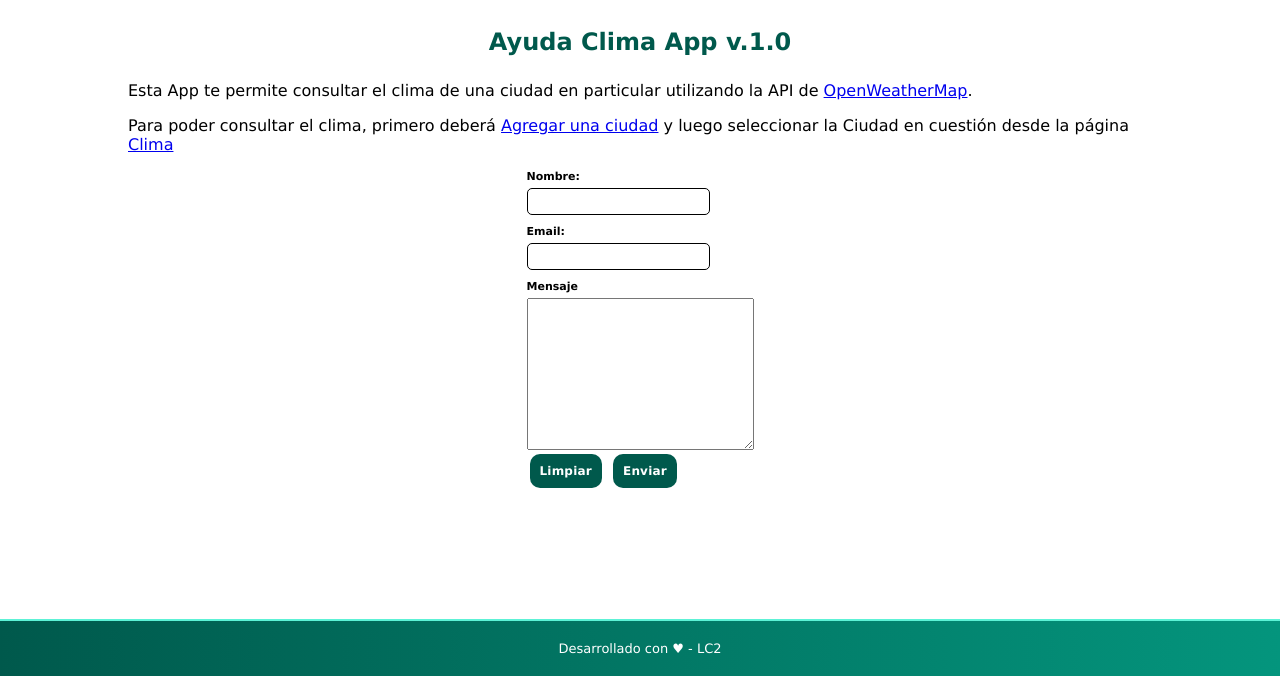
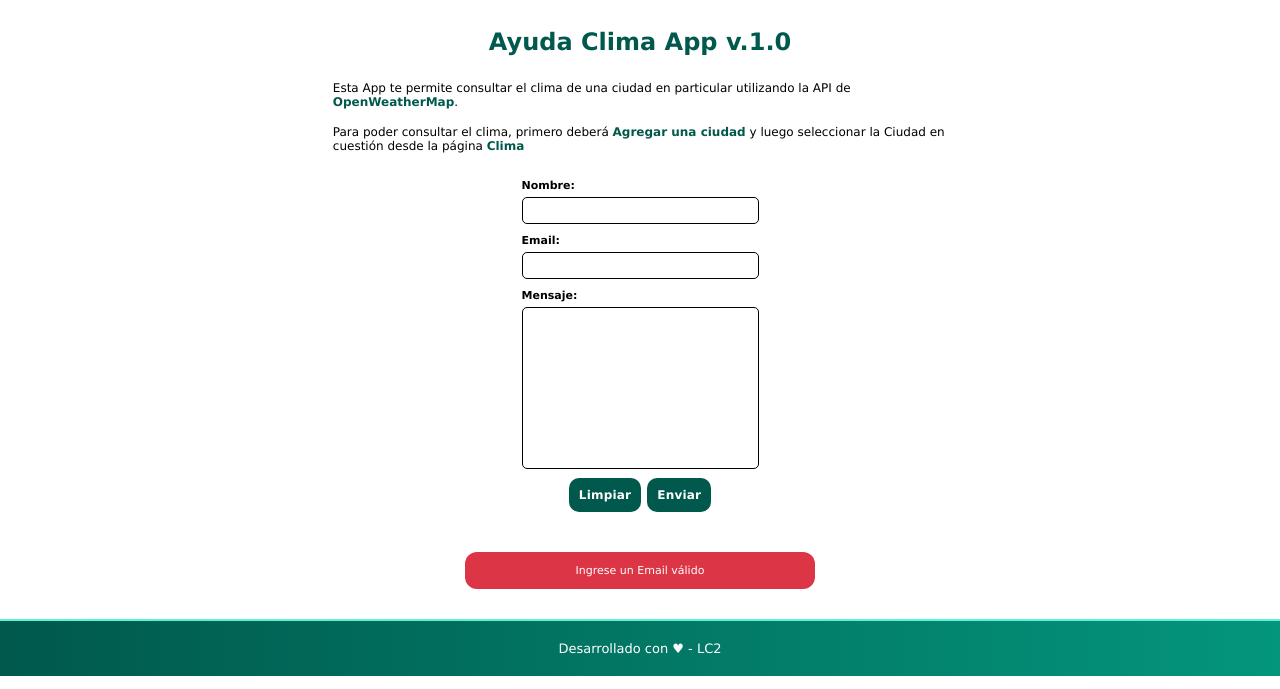
Before and after one commit to MattiRuiz/tup-lc2-clima-app, a plain HTML site: page help.html in a window 1280 px wide. Shown: the part 124-813 px from the top of the page. Drawn offline with Linux system fonts and the light colour scheme.

Commit message:
Finalizado el Trabajo Práctico Integrador 2: CSS

```diff
--- a/css/common.css
+++ b/css/common.css
@@ -12,6 +12,7 @@
     --color-back-active: #04957d;
     --color-gradient: linear-gradient(to right, var(--color-theme),
     var(--color-back-active));
+    --color-error: #dc3545;
 }
 
 body {
@@ -158,6 +159,25 @@ input:focus-visible {
     outline: none;
 }
 
+.mensajes {
+    flex-direction: column;
+    margin-top: 20px;
+}
+
+.mensaje {
+    width: 350px;
+    color: #fff;
+    font-size: 11px;
+    border-radius: 12px;
+    margin: 20px auto 0;
+    padding: 12px 20px;
+    text-align: center;
+}
+
+.mensaje p{
+    margin: 0;
+}
+
 /* Media Query: Estilos a aplicar sólo en pantallas mayores a 400px */
 @media (min-width: 400px) {
         main {
--- a/css/pages/help.css
+++ b/css/pages/help.css
@@ -0,0 +1,56 @@
+:root {
+    --color-error: #dc3545;
+    --color-theme: #00594c;
+}
+
+p {
+    font-size: 12px;
+}
+
+p a {
+    text-decoration: none;
+    color: var(--color-theme);
+    font-weight: bold;
+}
+
+main div{
+    width: 60%;
+    margin: 0 auto;
+}
+
+main {
+    margin-bottom: 40px;
+}
+
+input {
+    width: 100%;
+}
+
+textarea {
+    border: 1px solid #000;
+    border-radius: 5px;
+    resize: none;
+    padding: 5px;
+    margin-bottom: 5px;
+}
+
+textarea:focus-visible {
+    outline: none;
+}
+
+form {
+    margin-top: 10px;
+}
+
+form div {
+    display: flex;
+    justify-content: center;
+}
+
+.mensaje.error {
+    background-color: var(--color-error);
+}
+
+.mensaje p {
+    font-size: 11px;
+}
--- a/help.html
+++ b/help.html
@@ -5,7 +5,7 @@
     <meta name="viewport" content="width=device-width, initial-scale=1.0">
 
     <link rel="icon" href="favicon.ico" type="image/x-icon">
-    <title>Clima App</title>
+    <title>Clima App | Ayuda</title>
 
     <!-- Estilos CSS -->
     <link rel="stylesheet" href="css/common.css">
@@ -39,12 +39,19 @@
                 <label for="email">Email:</label>
                 <input type="email" name="email" id="email">
                 <br>
-                <label for="mensaje">Mensaje</label>
+                <label for="mensaje">Mensaje:</label>
                 <textarea name="mensaje" id="mensaje" cols="30" rows="10"></textarea>
                 <br>
-                <button type="reset">Limpiar</button>
-                <button type="submit">Enviar</button>
+                <div>
+                    <button type="reset">Limpiar</button>
+                    <button type="submit">Enviar</button>
+                </div>
             </form>
+        </section>
+        <section class="mensajes">
+            <div class="mensaje error">
+                <p>Ingrese un Email válido</p>
+            </div>
         </section>
     </main>
 
```
Also changed, not shown: add-city.html (+4 -4 lines), css/pages/add-city.css (+0 -18 lines), index.html (+1 -1 lines).
